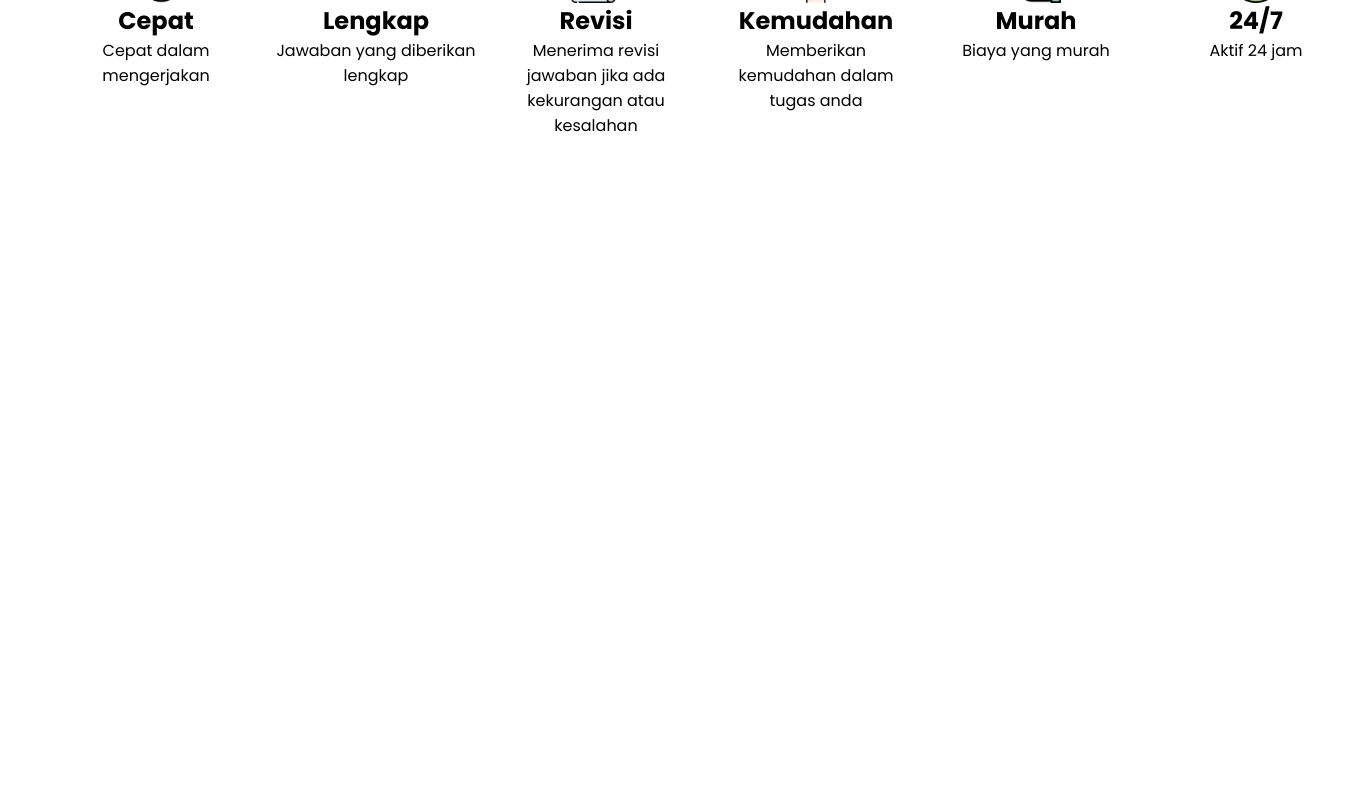
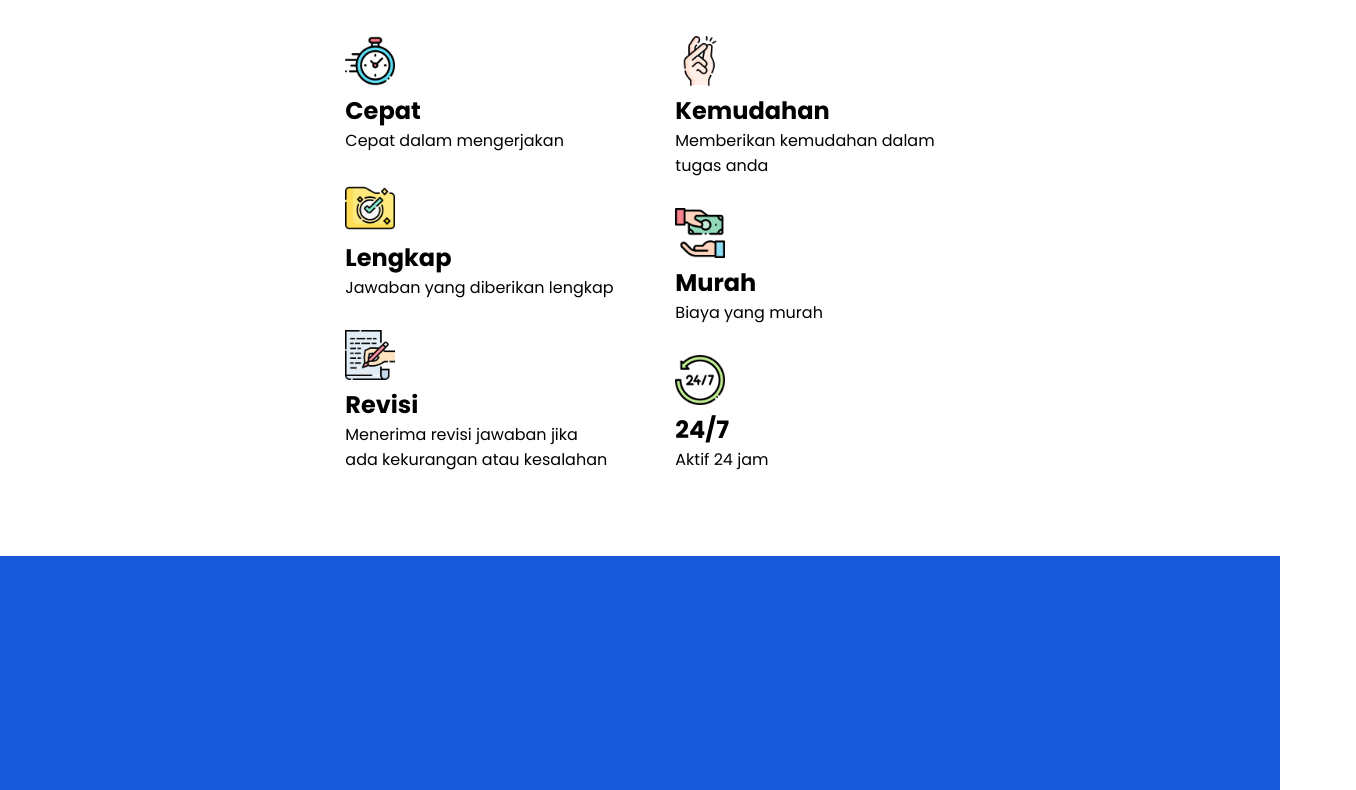
Before and after one commit to dhanzydev/project-uas-perancangan-web, a plain HTML site: page index.html in a window 1280 px wide. Shown: the part 654-1444 px from the top of the page, 1356 px wide, since content can reach past the window. Before the commit the page ends 800 px from the top, so only its background shows below. Drawn offline with nearby package versions, Linux system fonts and the light colour scheme.

Commit message:
fixing privilage content

```diff
--- a/assets/style.css
+++ b/assets/style.css
@@ -156,90 +156,62 @@ nav ul .primary-nav a:hover {
 /* PRIVILAGE */
 
 .container .privilage {
-    width: 1200px;
     display: flex;
-    gap: 20px;
-    margin-top: 100px;
+    justify-content: center;
+    margin-top: 50px;
+    height: 400px;
+    gap: 30px;
 }
 
+#keunggulan .container  h1 {
+    font-size: 35px;
+    margin-top: 80px;
+    text-align: center;
+    color: #185ADB;
+}
 
 .privilage img {
     width: 50px;
     height: 50px;
 }
 
-.privilage .fast, .complete, .revision, .easy, .cheap, .online {
-    min-width: 200px;
-    height: 150px;
+.privilage .upper {
+    height: 350px;
+    width: 300px;
 }
 
-.fast img {
-    display: block;
-    margin-left: auto;
-    margin-right: auto;
+.privilage .upper .fast, .complete {
+    margin-bottom: 30px;
 }
 
-.complete img{
-    display: block;
-    margin-left: auto;
-    margin-right: auto;
+.privilage .bottom {
+    height: 350px;
 }
 
-.revision img{
-    display: block;
-    margin-left: auto;
-    margin-right: auto;
-}
-
-.easy img{
-    display: block;
-    margin-left: auto;
-    margin-right: auto;
-}
-
-.cheap img{
-    display: block;
-    margin-left: auto;
-    margin-right: auto;
-}
-
-.online img{
-    display: block;
-    margin-left: auto;
-    margin-right: auto;
-}
-
-.fast h2, p {
-    text-align: center;
-}
-
-.complete h2, p {
-    text-align: center;
-}
-
-.revision h2, p {
-    text-align: center;
-}
-
-.easy h2, p {
-    text-align: center;
-}
-
-.cheap h2, p {
-    text-align: center;
-}
-
-.online h2, p {
-    text-align: center;
+.privilage .bottom .easy, .cheap {
+    margin-bottom: 30px;
 }
 
 /* END OF PRIVILAGE */
 
+/* SERVICE */
+#layanan {
+    background: #185ADB;
+}
+
+#layanan .container {
+    margin-top: 120px;
+    height: 800px;
+}
+
+
+
+/* END OF SERVICE */
 
 /* MEDIA QUERIES */
 
-/* FOR NAVBAR */
 @media (max-width: 992px) {
+    /* NAVBAR */
     nav ul li a {
         font-size: 15px;
     }
@@ -262,6 +234,8 @@ nav ul .primary-nav a:hover {
         border-radius: 10px;
     }
 
+    /* CONTENT */
+
     #beranda .right-content .text-content {
         margin-top: 80px;
     }
@@ -269,10 +243,13 @@ nav ul .primary-nav a:hover {
     .text-content h1 {
         font-size: 30px;
     }
+
+
 }
 
 
 @media (max-width: 810px) {
+    /* NAVBAR */
     nav {
         transition: all 1s ease;
         background: rgb(255, 255, 255);
@@ -316,6 +293,8 @@ nav ul .primary-nav a:hover {
         padding-top: 10px;
     }
 
+    /* CONTENT */
+
     #beranda .container {
         align-items: center;
         justify-content: center;
@@ -342,12 +321,14 @@ nav ul .primary-nav a:hover {
 }
 
 @media (max-width: 576px) {
+    /* CONTENT */
     #beranda .right-content .text-content {
         margin-top: 100px;
     }
 }
 
 @media (max-width:480px) {
+    /* CONTENT */
     #beranda .right-content .text-content {
         margin-top: 50px;
     }
--- a/index.html
+++ b/index.html
@@ -57,7 +57,9 @@
 
     <section id="keunggulan">
         <div class="container">
+            <h1>Keunggulan Kami</h1>
             <div class="privilage">
+                <div class="upper">
                     <div class="fast">
                         <img src="assets/img/speed.png" alt="">
                         <h2>Cepat</h2>
@@ -71,12 +73,14 @@
                     <div class="revision">
                         <img src="assets/img/writing.png" alt="">
                         <h2>Revisi</h2>
-                    <p>Menerima revisi jawaban jika ada kekurangan atau kesalahan</p>
+                        <p>Menerima revisi jawaban jika <br> ada kekurangan atau kesalahan</p>
                     </div>
+                </div>
+                <div class="bottom">
                     <div class="easy">
                         <img src="assets/img/easy.png" alt="">
                         <h2>Kemudahan</h2>
-                    <p>Memberikan kemudahan dalam tugas anda</p>
+                        <p>Memberikan kemudahan dalam <br> tugas anda</p>
                     </div>
                     <div class="cheap">
                         <img src="assets/img/give-money.png" alt="">
@@ -90,9 +94,18 @@
                     </div>
                 </div>
             </div>
+        </div>
     </section>
+    <!-- END OF PRIVILAGE -->
 
-    <!-- END OF PRIVILAGE -->
+    <!-- SERVICE -->
+    <section id="layanan">
+        <div class="container">
+
+        </div>
+    </section>
+    <!-- END OF SERVICE -->
+
 
     <script src="script.js"></script>
 </body>
```
Lines whose indentation alone changed are shown as unchanged.
